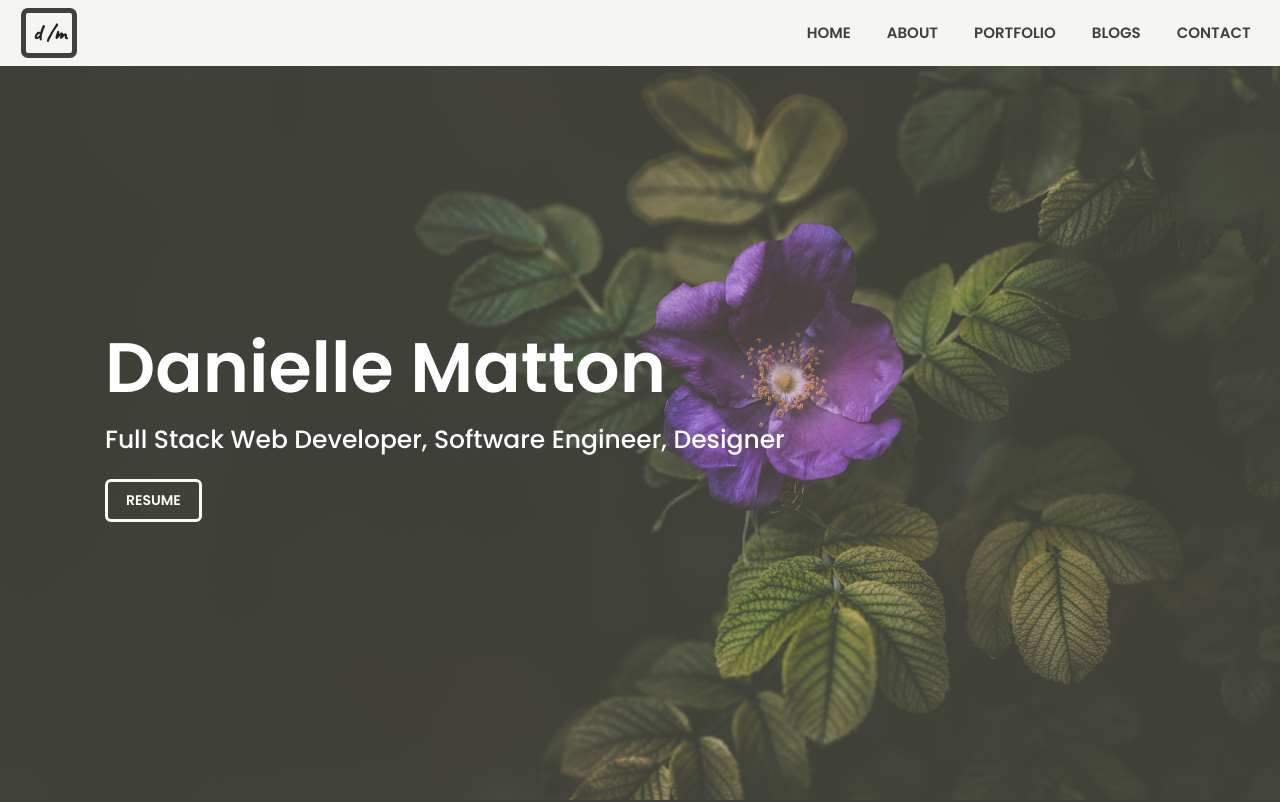
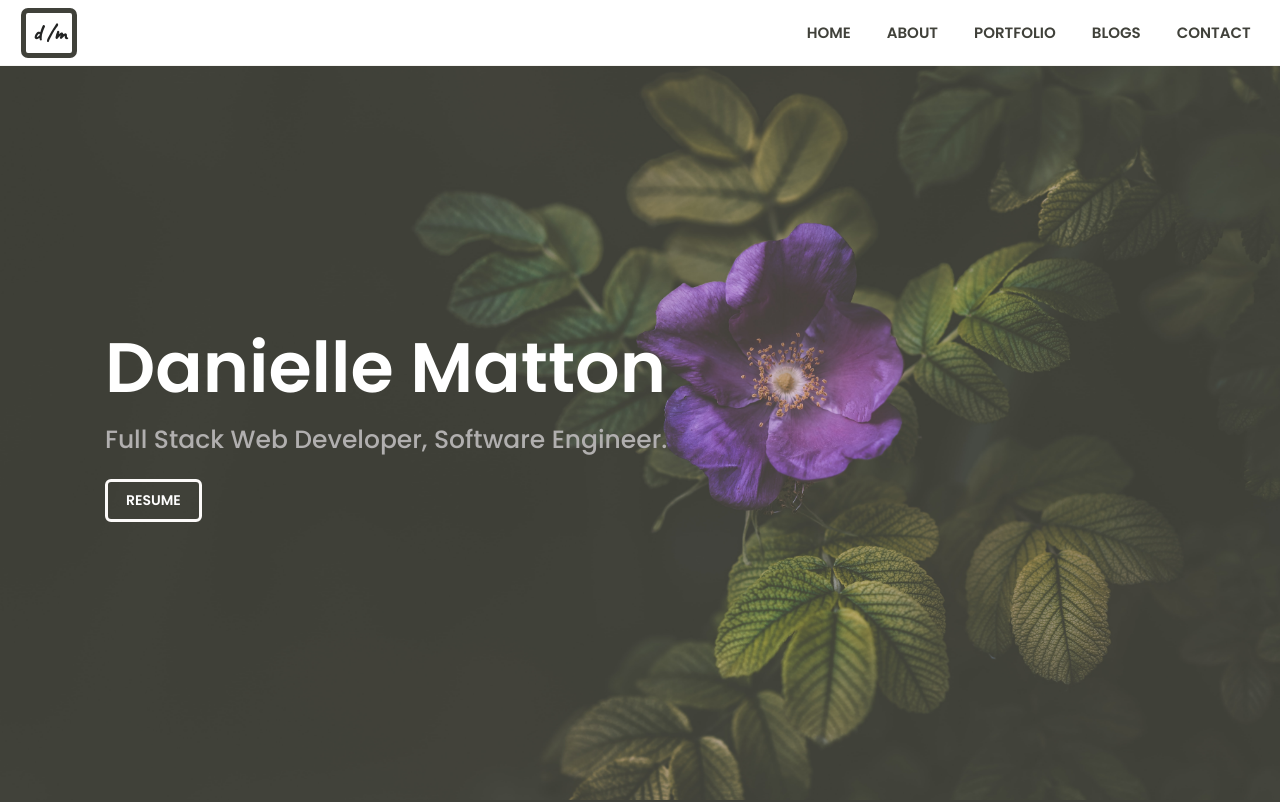
Before and after one commit to dlynnea/myportfolio-react, a React (Create React App) app: page / in a window 1280 px wide. Shown: the top 802 px of the page. Built offline with nearby package versions, Linux system fonts and the light colour scheme; a web font is replaced by a local one.

Commit message:
updated header background color

```diff
--- a/src/components/Home.js
+++ b/src/components/Home.js
@@ -9,7 +9,7 @@ export const Home = () => {
                     <div className="home-content">
                         <div className="block">
                             <h1>Danielle Matton</h1>
-                            <h3>Full Stack Web Developer, Software Engineer, Designer</h3>
+                            <h3 className="home-description">Full Stack Web Developer, <span>Software Engineer.</span></h3>
                             <div className="cv-btn">
                                 <a href={PDF} target="_blank" rel="noopener noreferrer">Resume</a>
                             </div>
--- a/src/styling/App.scss
+++ b/src/styling/App.scss
@@ -44,7 +44,8 @@ header {
   border-bottom: 1px solid $background-light;
   padding: 10px 15px;
   z-index: 11;
-  background-color: $background-light;
+  // background-color: $background-light;
+  background-color: $light-text;
   color: $color-text;
 
   .row {
@@ -197,11 +198,11 @@ header {
       }
 
       h3 {
-        color: $light-text;
         font-size: 25px;
         font-weight: 500;
         margin: 0;
         padding: 0;
+        color: rgb(177, 175, 175);
       }
     }
   }
```
